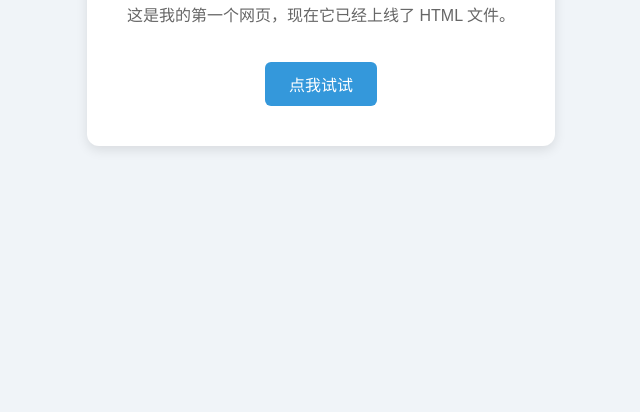
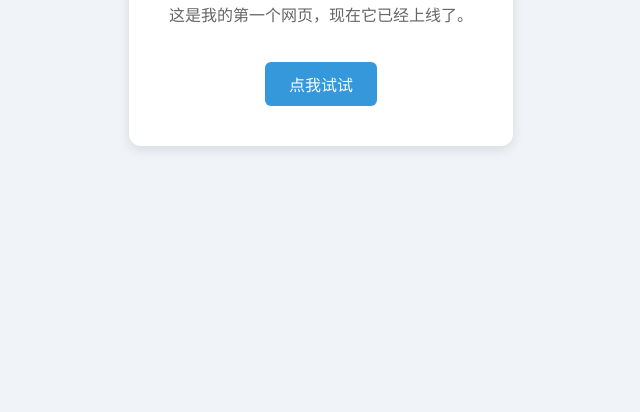
Before and after one commit to sorikikin/zero-to-full-stack, a plain HTML site: page index.html in a window 1280 px wide. Shown: the part 388-800 px from the top of the page, without its empty margins (319-959 px from the left). Drawn offline with Linux system fonts and the light colour scheme.

Commit message:
修改了文案不自然的地方

```diff
--- a/index.html
+++ b/index.html
@@ -11,7 +11,7 @@
     <div class="card">
 
     <h1>你好，git</h1>
-    <p id="msg">这是我的第一个网页，现在它已经上线了 HTML 文件。</p>
+    <p id="msg">这是我的第一个网页，现在它已经上线了。</p>
 
     <button onclick="changeText()">点我试试</button>
 
```
